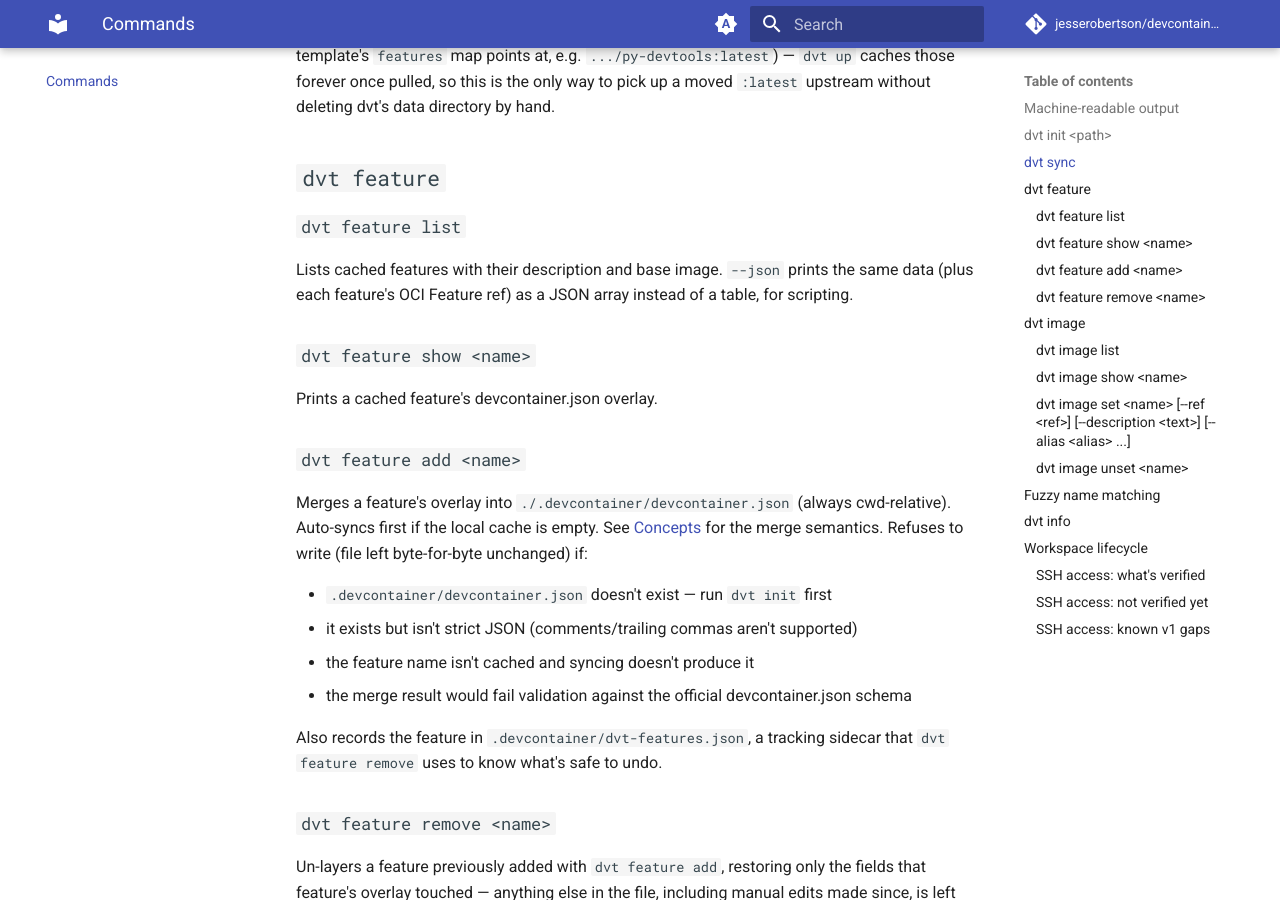
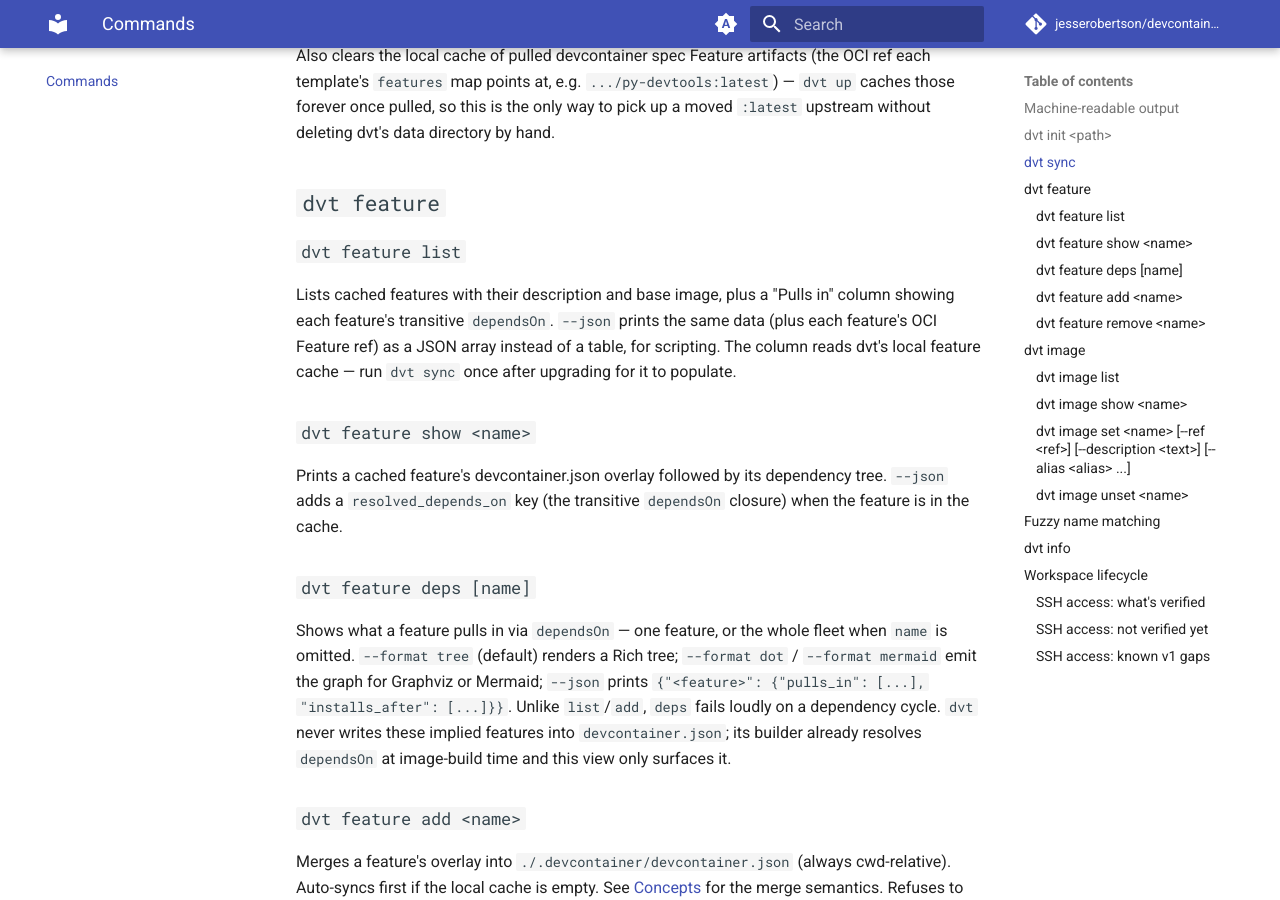
Before and after one commit to jesserobertson/devcontainers, an MkDocs documentation site: the page built from dvt/docs/content/commands.md, in a window 1280 px wide and 900 px high, scrolled down 1694 px. Built offline with MkDocs 1.6.1 and Material for MkDocs 9.7.7, drawn with Linux system fonts in a browser that asks for light colours; comment, search, counter and statistics services are not loaded; some of the changed text lies outside the part shown.

Commit message:
docs(dvt): document feature dependency views; bump to 0.5.0
Co-Authored-By: Claude Sonnet 5 <noreply@anthropic.com>
Claude-Session: https://claude.ai/code/session_01C3rVpkRa9o8uC7F73bKTku

```diff
--- a/dvt/docs/content/commands.md
+++ b/dvt/docs/content/commands.md
@@ -11,7 +11,8 @@ keep printing a bare JSON array on success (predates the `{"ok": ...}`
 convention) but report failures the same way as every other command. `feature
 show` and `image show` always printed their raw JSON pass-through on success
 and now accept `--json` too, purely so their *failure* path matches the
-shared convention as well. `ssh` has no `--json` mode: without `--stdio` it's
+shared convention as well. `feature deps --json` likewise prints a bare object
+(`{"<feature>": {"pulls_in": [...], "installs_after": [...]}}`) on success. `ssh` has no `--json` mode: without `--stdio` it's
 an interactive terminal session, and `--stdio` is a raw SSH byte stream, not
 structured output. `run` likewise has no `--json` mode — its stdout is the
 exec'd command's own output, passed straight through.
@@ -74,13 +75,26 @@ data directory by hand.
 
 ### `dvt feature list`
 
-Lists cached features with their description and base image. `--json` prints the same
-data (plus each feature's OCI Feature ref) as a JSON array instead of a table, for
-scripting.
+Lists cached features with their description and base image, plus a "Pulls in" column
+showing each feature's transitive `dependsOn`. `--json` prints the same data (plus each
+feature's OCI Feature ref) as a JSON array instead of a table, for scripting. The column
+reads dvt's local feature cache — run `dvt sync` once after upgrading for it to populate.
 
 ### `dvt feature show <name>`
 
-Prints a cached feature's devcontainer.json overlay.
+Prints a cached feature's devcontainer.json overlay followed by its dependency tree.
+`--json` adds a `resolved_depends_on` key (the transitive `dependsOn` closure) when the
+feature is in the cache.
+
+### `dvt feature deps [name]`
+
+Shows what a feature pulls in via `dependsOn` — one feature, or the whole fleet when
+`name` is omitted. `--format tree` (default) renders a Rich tree; `--format dot` /
+`--format mermaid` emit the graph for Graphviz or Mermaid; `--json` prints
+`{"<feature>": {"pulls_in": [...], "installs_after": [...]}}`. Unlike `list`/`add`, `deps`
+fails loudly on a dependency cycle. `dvt` never writes these implied features into
+`devcontainer.json`; its builder already resolves `dependsOn` at image-build time and this
+view only surfaces it.
 
 ### `dvt feature add <name>`
 
```
Also changed, not shown: dvt/docs/content/quickstart.md (+16 -0 lines), dvt/CHANGELOG.md, dvt/README.md, 3 other files.
